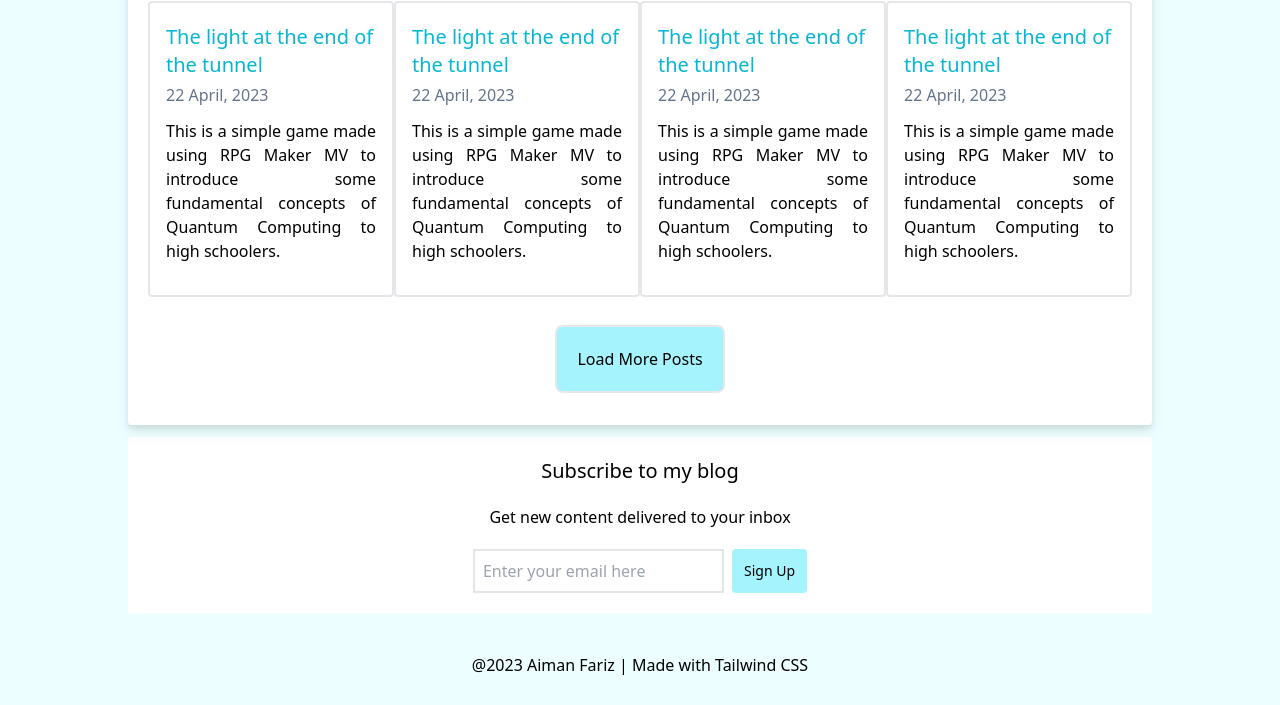
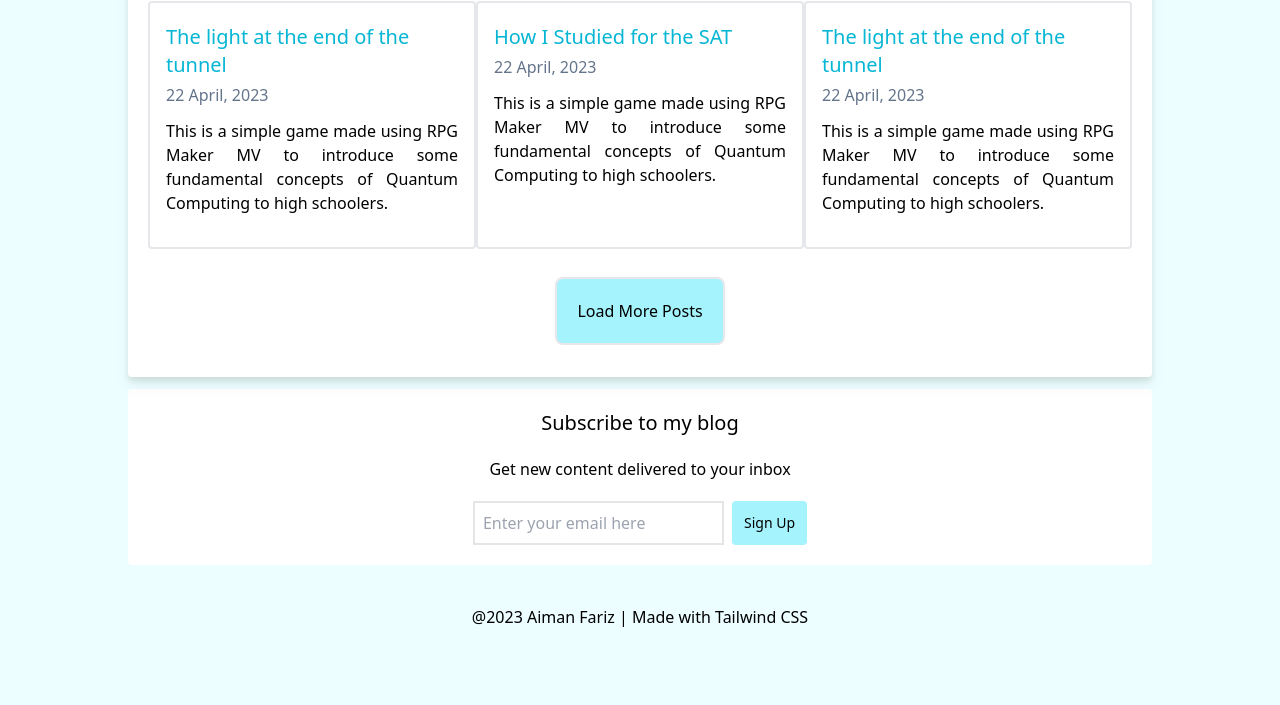
Before and after one commit to AimanFariz/AimanFariz.github.io, a website: page blog.html in a window 1280 px wide. Shown: the part 175-880 px from the top of the page. After the commit the page ends 832 px from the top, so only its background shows below. Drawn offline with nearby package versions, Linux system fonts and the light colour scheme.

```diff
--- a/blog.html
+++ b/blog.html
@@ -38,36 +38,31 @@
     <!-- Hero // My Personal Blog -->
     <div class="w-4/5 mx-auto my-3 drop-shadow-lg">
         <section class="bg-white border-solid rounded p-5 flex flex-col">
-            <h2 class="text-center text-4xl text-cyan-500 my-5 mx-autofitcontent">My Blog</h2>
+            <h2 class="text-center text-4xl text-cyan-500 my-5 mx-auto fitcontent">My Blog</h2>
             <div class="flex flex-wrap">
-                <a href="https://aimanfarizz.blogspot.com/2023/04/the-light-at-end-of-tunnel.html" target="_blank" class="flex-none w-full md:w-1/2 lg:w-1/3 xl:w-1/4 px-4 mb-4 md:flex-initial bg-white border-2 p-5 rounded mx-auto flex flex-col hover:bg-slate-50 active:bg-slate-100 hover:scale-105 transition duration-500 ease-in-out">
+                <a href="https://aimanfarizz.blogspot.com/2023/04/the-light-at-end-of-tunnel.html" target="_blank" class="flex-none w-full md:w-1/2 lg:w-1/3 px-4 mb-4 md:flex-initial bg-white border-2 p-5 rounded flex flex-col hover:bg-slate-50 active:bg-slate-100 hover:scale-100 transition duration-500 ease-in-out">
                     <div class="">
                         <h2 class="text-xl text-cyan-500  w-fit">The light at the end of the tunnel</h2>
                         <p class="text-justify mt-1 text-slate-500">22 April, 2023</p>
                         <p class="text-justify my-3" id="pTag">This is a simple game made using RPG Maker MV to introduce some fundamental concepts of Quantum Computing to high schoolers.</p>
                     </div>
                 </a>
-                <a href="https://aimanfarizz.blogspot.com/2023/04/the-light-at-end-of-tunnel.html" target="_blank" class="flex-none w-full md:w-1/2 lg:w-1/3 xl:w-1/4 px-4 mb-4 md:flex-initial bg-white border-2 p-5 rounded mx-auto flex flex-col hover:bg-slate-50 active:bg-slate-100 hover:scale-105 transition duration-500 ease-in-out">
+                <a href="https://aimanfarizz.blogspot.com/2023/04/post-follows-from-light-at-end-of-tunnel.html" target="_blank" class="flex-none w-full md:w-1/2 lg:w-1/3 px-4 mb-4 md:flex-initial bg-white border-2 p-5 rounded flex flex-col hover:bg-slate-50 active:bg-slate-100 hover:scale-100 transition duration-500 ease-in-out">
+                    <div class="">
+                        <h2 class="text-xl text-cyan-500  w-fit">How I Studied for the SAT</h2>
+                        <p class="text-justify mt-1 text-slate-500">22 April, 2023</p>
+                        <p class="text-justify my-3" id="pTag">This is a simple game made using RPG Maker MV to introduce some fundamental concepts of Quantum Computing to high schoolers.</p>
+                    </div>
+                </a>
+                <a href="https://aimanfarizz.blogspot.com/2023/04/post-follows-from-light-at-end-of-tunnel.html" target="_blank" class="flex-none w-full md:w-1/2 lg:w-1/3 px-4 mb-4 md:flex-initial bg-white border-2 p-5 rounded flex flex-col hover:bg-slate-50 active:bg-slate-100 hover:scale-100 transition duration-500 ease-in-out">
                     <div class="">
                         <h2 class="text-xl text-cyan-500  w-fit">The light at the end of the tunnel</h2>
                         <p class="text-justify mt-1 text-slate-500">22 April, 2023</p>
                         <p class="text-justify my-3" id="pTag">This is a simple game made using RPG Maker MV to introduce some fundamental concepts of Quantum Computing to high schoolers.</p>
                     </div>
                 </a>
-                <a href="https://aimanfarizz.blogspot.com/2023/04/the-light-at-end-of-tunnel.html" target="_blank" class="flex-none w-full md:w-1/2 lg:w-1/3 xl:w-1/4 px-4 mb-4 md:flex-initial bg-white border-2 p-5 rounded mx-auto flex flex-col hover:bg-slate-50 active:bg-slate-100 hover:scale-105 transition duration-500 ease-in-out">
-                    <div class="">
-                        <h2 class="text-xl text-cyan-500  w-fit">The light at the end of the tunnel</h2>
-                        <p class="text-justify mt-1 text-slate-500">22 April, 2023</p>
-                        <p class="text-justify my-3" id="pTag">This is a simple game made using RPG Maker MV to introduce some fundamental concepts of Quantum Computing to high schoolers.</p>
-                    </div>
-                </a>
-                <a href="https://aimanfarizz.blogspot.com/2023/04/the-light-at-end-of-tunnel.html" target="_blank" class="flex-none w-full md:w-1/2 lg:w-1/3 xl:w-1/4 px-4 mb-4 md:flex-initial bg-white border-2 p-5 rounded mx-auto flex flex-col hover:bg-slate-50 active:bg-slate-100 hover:scale-105 transition duration-500 ease-in-out">
-                    <div class="">
-                        <h2 class="text-xl text-cyan-500  w-fit">The light at the end of the tunnel</h2>
-                        <p class="text-justify mt-1 text-slate-500">22 April, 2023</p>
-                        <p class="text-justify my-3" id="pTag">This is a simple game made using RPG Maker MV to introduce some fundamental concepts of Quantum Computing to high schoolers.</p>
-                    </div>
-                </a>
+
+
               </div>
             <section class="flex justify-center">
                 <button class="p-5 border-2 rounded-lg my-3 bg-cyan-200 hover:scale-110 hover:bg-cyan-300 transition duration-500 ease-in-out active:bg-cyan-400">Load More Posts</button>
@@ -86,8 +81,8 @@
             <h2 class="text-center text-xl">Subscribe to my blog</h2>
             <p class="py-5 text-center">Get new content delivered to your inbox</p>
             <div class="flex flex-row justify-center">
-                <input type="text" class="border-solid border-2 border-neutral-200 p-2 mx-1" placeholder="Enter your email here">
-                <button class="mx-1 p-3 text-sm rounded bg-cyan-200 hover:bg-cyan-300 active:bg-cyan-500 text-black">Sign Up</button>
+                <input type="text" class="border-solid border-2 border-neutral-200 p-2 mx-1 transition duration-500 ease-in-out hover:border-slate-400" placeholder="Enter your email here">
+                <button class="mx-1 p-3 text-sm rounded bg-cyan-200 hover:bg-cyan-300 active:bg-cyan-500 text-black transition duration-500 ease-in-out">Sign Up</button>
             </div>
         </section>
     </div>
```
Also changed, not shown: contact.html (+1 -1 lines), portfolio.html (+4 -9 lines).
